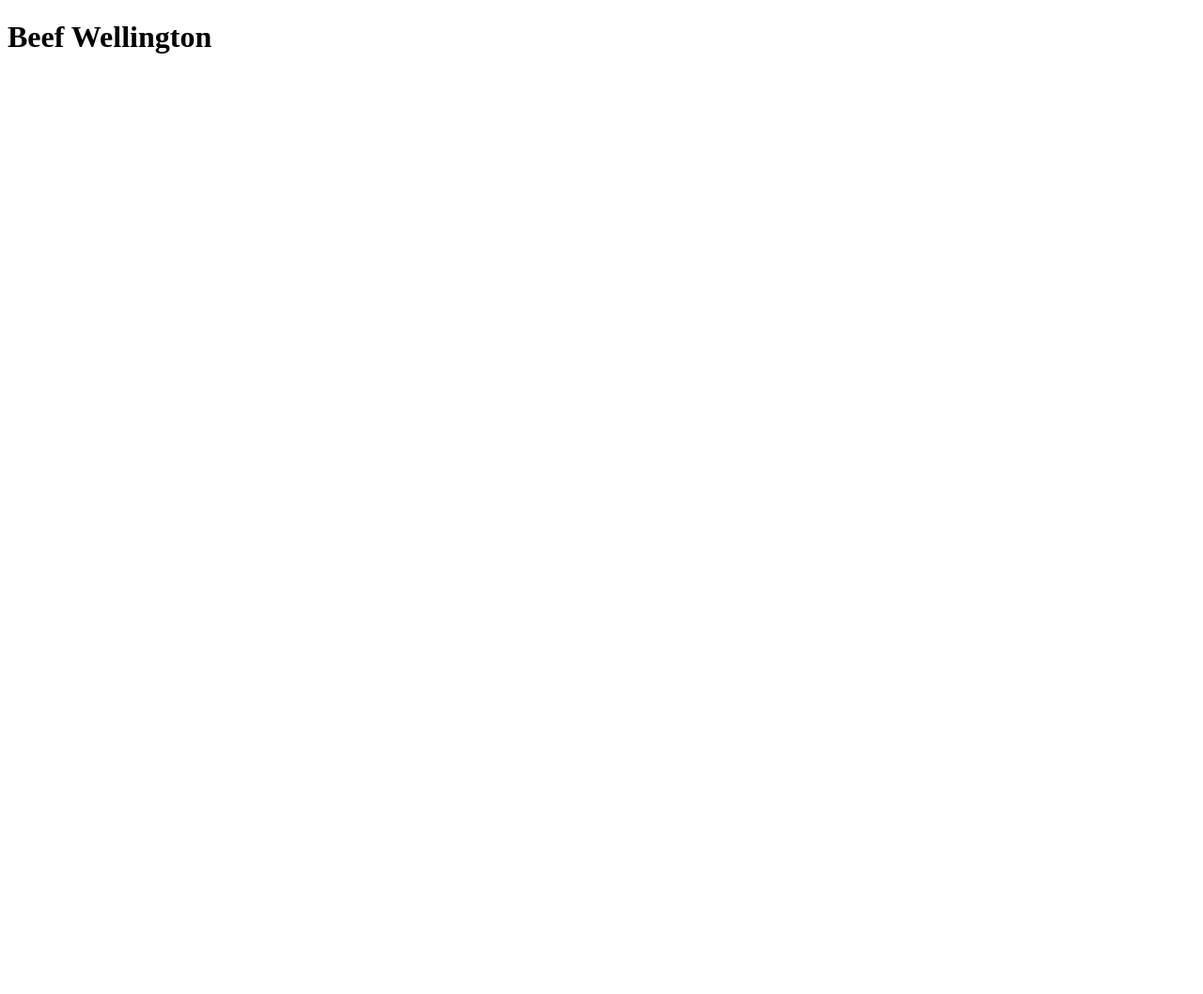
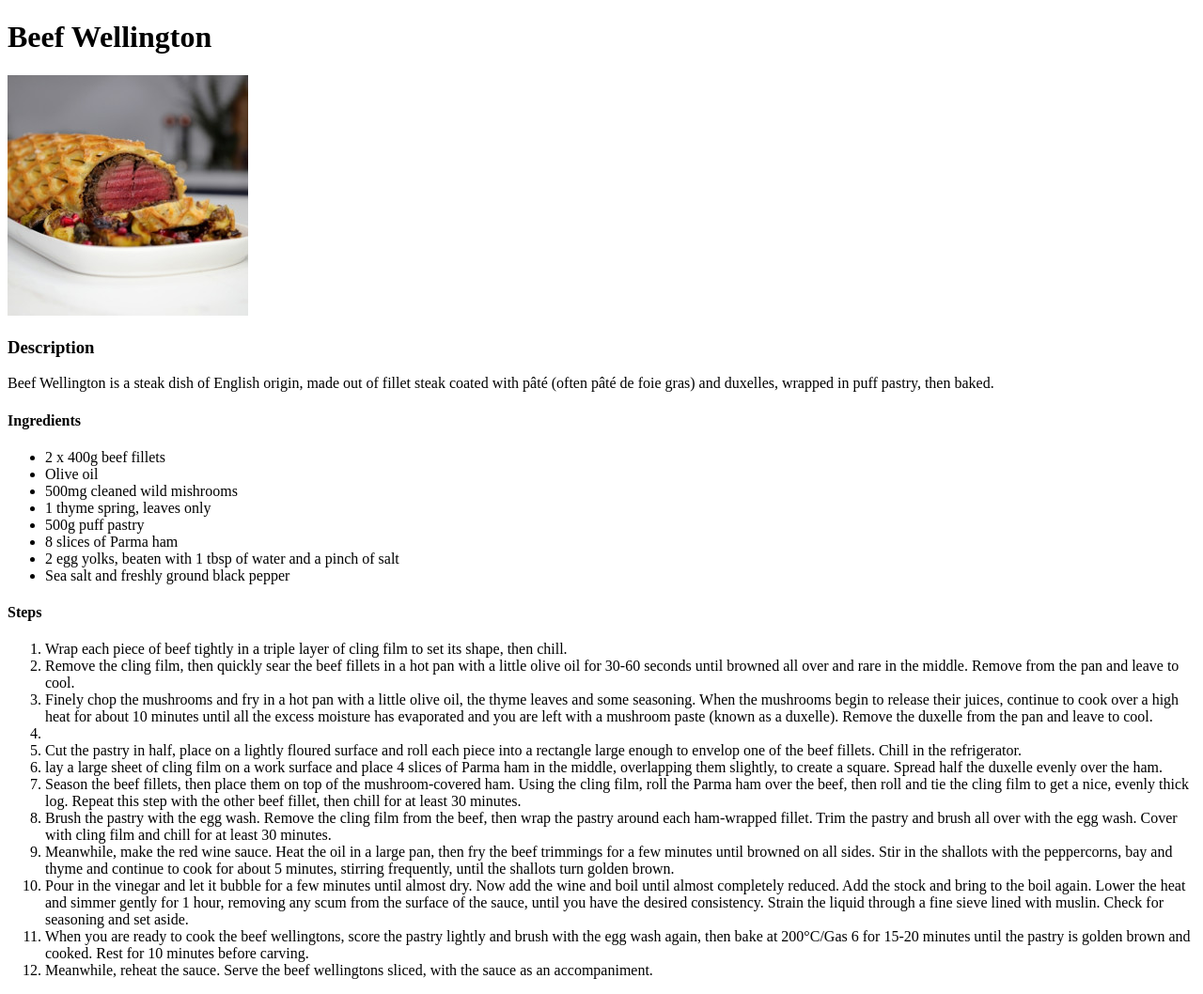
Before and after one commit to ewt4/odin-recipes, a plain HTML site: page recipes/beef-wellington.html in a window 1280 px wide. Shown: the whole page at 94% size. Before the commit the page ends 800 px from the top, so only its background shows below. Drawn offline with Linux system fonts and the light colour scheme.

Commit message:
Changed jpg, added header, ingredients, steps.

```diff
--- a/recipes/beef-wellington.html
+++ b/recipes/beef-wellington.html
@@ -8,6 +8,34 @@
 </head>
 <body>
   <h1>Beef Wellington</h1>
+  <img src="beef-wellington.jpg" alt="Beef Wellington">
+  <h3>Description</h3>
+  <p>Beef Wellington is a steak dish of English origin, made out of fillet steak coated with pâté (often pâté de foie gras) and duxelles, wrapped in puff pastry, then baked.</p>
+  <h4>Ingredients</h4>
+  <p><ul>
+  <li>2 x 400g beef fillets</li>
+  <li>Olive oil</li>
+  <li>500mg cleaned wild mishrooms</li>
+  <li>1 thyme spring, leaves only</li>
+  <li>500g puff pastry</li>
+  <li>8 slices of Parma ham</li>
+  <li>2 egg yolks, beaten with 1 tbsp of water and a pinch of salt</li>
+  <li>Sea salt and freshly ground black pepper</li>
+</ul><p>
+<h4>Steps</h4>
+<p><ol><li>Wrap each piece of beef tightly in a triple layer of cling film to set its shape, then chill.</li>
+<li>Remove the cling film, then quickly sear the beef fillets in a hot pan with a little olive oil for 30-60 seconds until browned all over and rare in the middle. Remove from the pan and leave to cool.</li>
+<li>Finely chop the mushrooms and fry in a hot pan with a little olive oil, the thyme leaves and some seasoning. When the mushrooms begin to release their juices, continue to cook over a high heat for about 10 minutes until all the excess moisture has evaporated and you are left with a mushroom paste (known as a duxelle). Remove the duxelle from the pan and leave to cool.<li>
+<li>Cut the pastry in half, place on a lightly floured surface and roll each piece into a rectangle large enough to envelop one of the beef fillets. Chill in the refrigerator.</li>
+<li>lay a large sheet of cling film on a work surface and place 4 slices of Parma ham in the middle, overlapping them slightly, to create a square. Spread half the duxelle evenly over the ham.</li>
+<li>Season the beef fillets, then place them on top of the mushroom-covered ham. Using the cling film, roll the Parma ham over the beef, then roll and tie the cling film to get a nice, evenly thick log.
+Repeat this step with the other beef fillet, then chill for at least 30 minutes.</li>
+<li>Brush the pastry with the egg wash. Remove the cling film from the beef, then wrap the pastry around each ham-wrapped fillet. Trim the pastry and brush all over with the egg wash. Cover with cling film and chill for at least 30 minutes. </li>
+<li>Meanwhile, make the red wine sauce. Heat the oil in a large pan, then fry the beef trimmings for a few minutes until browned on all sides. Stir in the shallots with the peppercorns, bay and thyme and continue to cook for about 5 minutes, stirring frequently, until the shallots turn golden brown.</li>
+<li>Pour in the vinegar and let it bubble for a few minutes until almost dry. Now add the wine and boil until almost completely reduced. Add the stock and bring to the boil again. Lower the heat and simmer gently for 1 hour, removing any scum from the surface of the sauce, until you have the desired consistency. Strain the liquid through a fine sieve lined with muslin. Check for seasoning and set aside.</li>
+<li>When you are ready to cook the beef wellingtons, score the pastry lightly and brush with the egg wash again, then bake at 200°C/Gas 6 for 15-20 minutes until the pastry is golden brown and cooked. Rest for 10 minutes before carving.</li>
+<Li>Meanwhile, reheat the sauce. Serve the beef wellingtons sliced, with the sauce as an accompaniment.</li>
+</ol></p>
 
 </body>
 </html>
```
Also changed, not shown: recipes/beef-wellington.jpg (added).
